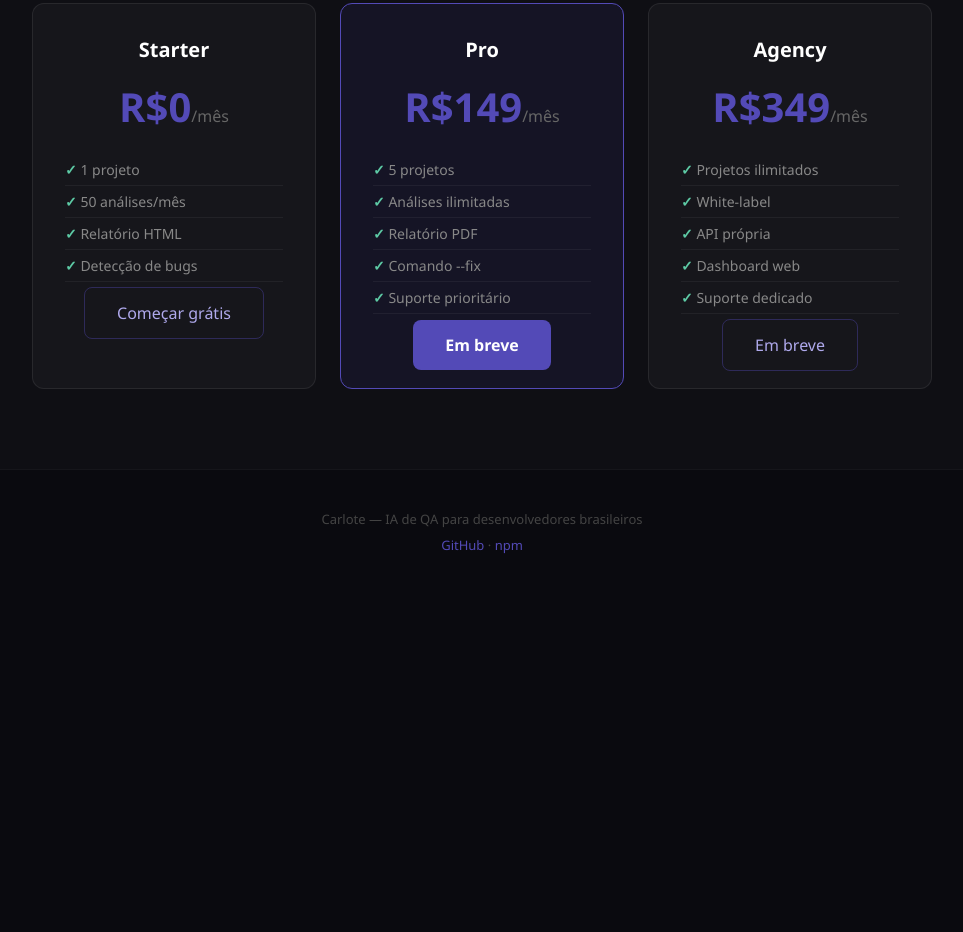
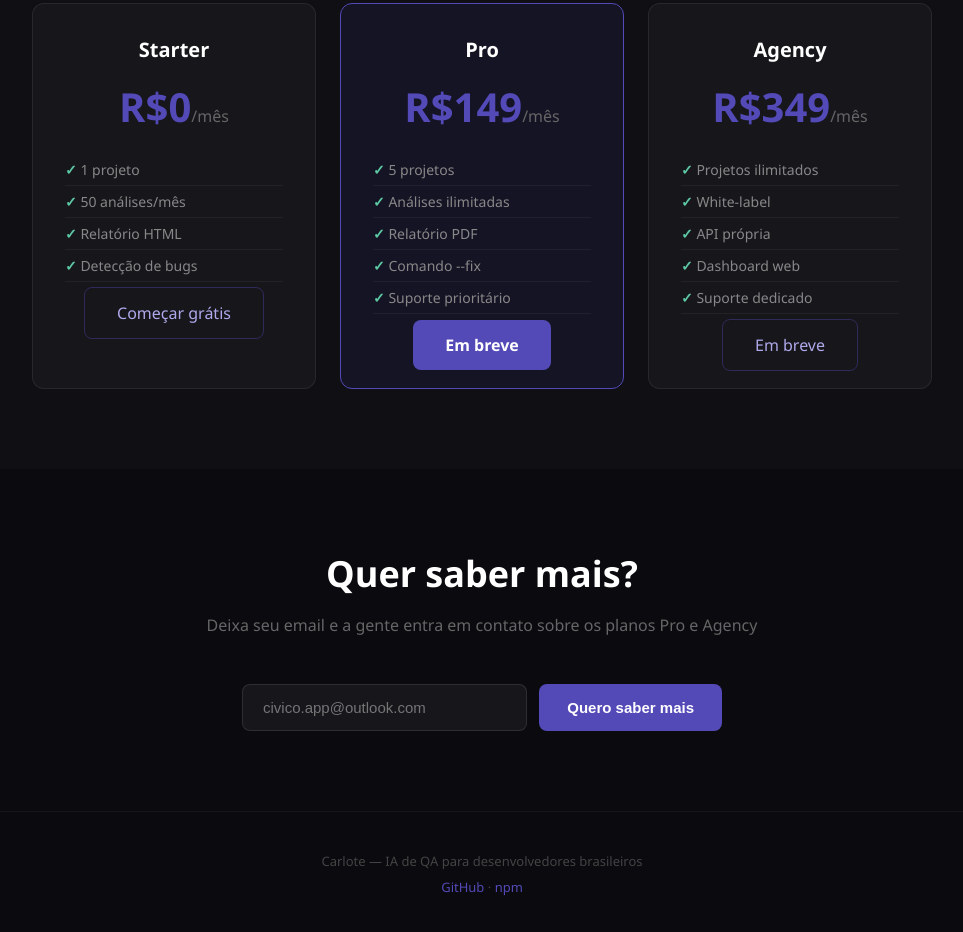
Before and after one commit to carlote-app/-carlote, a website: page index.html in a window 1280 px wide. Shown: the part 1763-2695 px from the top of the page, without its empty margins (158-1121 px from the left). Before the commit the page ends 2357 px from the top, so only its background shows below. Drawn offline with Linux system fonts and the light colour scheme.

Commit message:
feat: adicionar formulario de contato na landing page

```diff
--- a/index.html
+++ b/index.html
@@ -300,7 +300,29 @@
     </div>
   </div>
 </section>
+<!-- CONTATO -->
+<section class="secao" style="text-align:center">
+  <h2 class="secao-titulo">Quer saber mais?</h2>
+  <p class="secao-sub">Deixa seu email e a gente entra em contato sobre os planos Pro e Agency</p>
 
+  <form action="https://formsubmit.co/SEU_EMAIL_AQUI" method="POST" style="max-width:480px;margin:0 auto;display:flex;gap:12px;flex-wrap:wrap;justify-content:center">
+    <input type="hidden" name="_subject" value="Interesse na Carlote">
+    <input type="hidden" name="_captcha" value="false">
+    <input
+      type="email"
+      name="email"
+      placeholder="civico.app@outlook.com"
+      required
+      style="flex:1;min-width:200px;padding:14px 20px;border-radius:8px;border:1px solid rgba(255,255,255,0.1);background:rgba(255,255,255,0.05);color:white;font-size:15px;outline:none"
+    >
+    <button
+      type="submit"
+      style="background:#534AB7;color:white;padding:14px 28px;border-radius:8px;border:none;font-size:15px;font-weight:600;cursor:pointer"
+    >
+      Quero saber mais
+    </button>
+  </form>
+</section>
 <!-- FOOTER -->
 <footer>
   <p>Carlote — IA de QA para desenvolvedores brasileiros</p>
```
